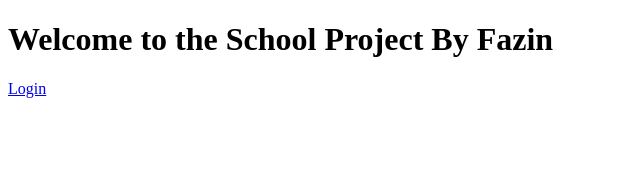
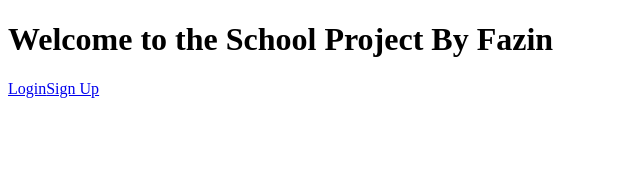
Before and after one commit to fazin-ahamed/DARC, a Next.js app in the folder frontend/: page / in a window 1280 px wide. Shown: the top 170 px of the page, without its empty margins (0-640 px from the left). Built offline with nearby package versions, Linux system fonts and the light colour scheme.

Commit message:
Update index.js

```diff
--- a/frontend/pages/index.js
+++ b/frontend/pages/index.js
@@ -13,6 +13,7 @@ export default function Home() {
       <main>
         <h1>Welcome to the School Project By Fazin</h1>
         <Link href="/login">Login</Link>
+        <Link href="/signup">Sign Up</Link>
       </main>
     </div>
   )
```
